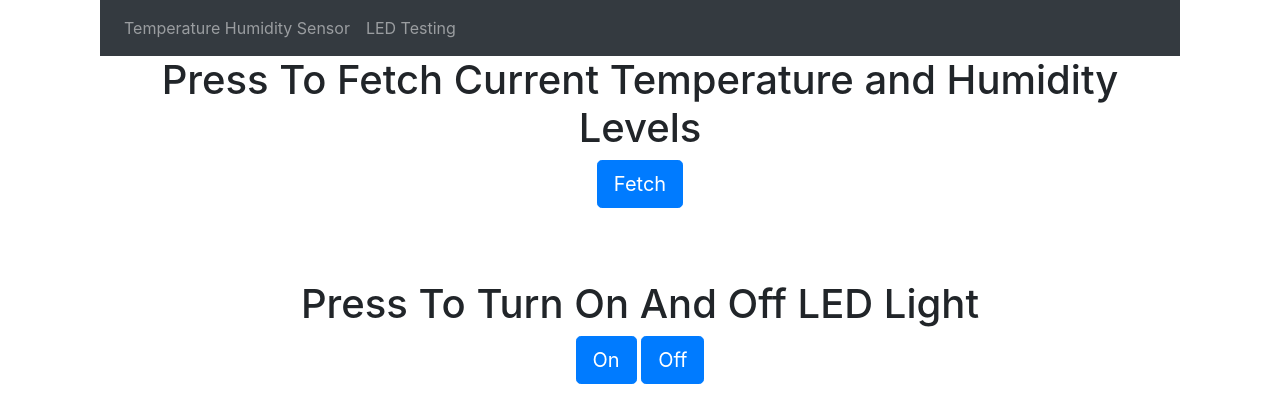
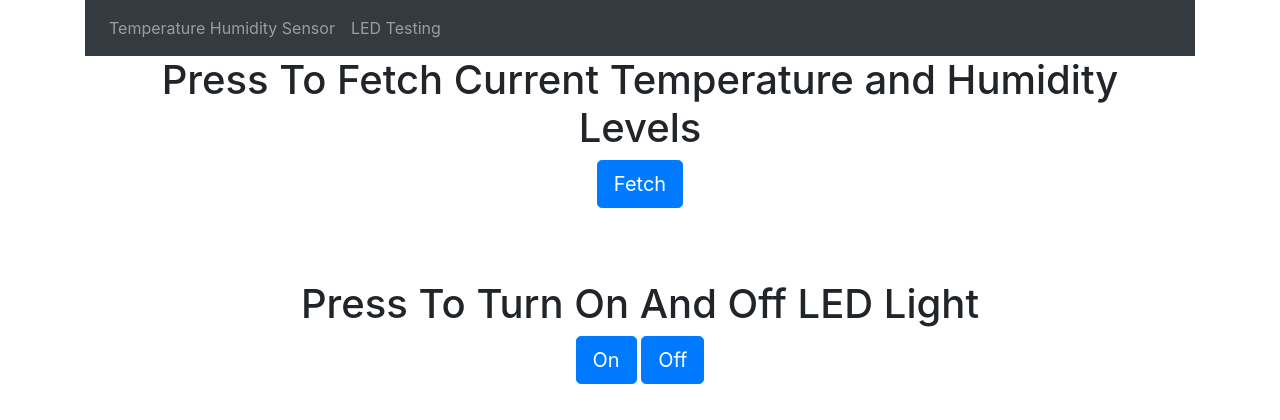
Before and after one commit to jackparsonss/Home-Webserer-API, a Flask app: page / in a window 1280 px wide. Shown: the top 420 px of the page. Run offline with Flask 2, Linux system fonts and the light colour scheme; some libraries are stand-ins or nearby versions.

Commit message:
update navbar

```diff
--- a/Website/templates/fetchData.html
+++ b/Website/templates/fetchData.html
@@ -1,6 +1,6 @@
 {% extends "index.html" %} {% block title %}Fetch{% endblock %}
 {% block content %}
-<div id="navbar" class="container" align="center">
+
 <nav class="navbar navbar-expand-lg navbar-dark bg-dark">
 	<button
 		class="navbar-toggler"
@@ -16,7 +16,7 @@
 	</div>
 	</div>
 </nav>
-</div>
+
 
 
 <div id="data" class="container" align="center">
```
Lines whose indentation alone changed are shown as unchanged.
